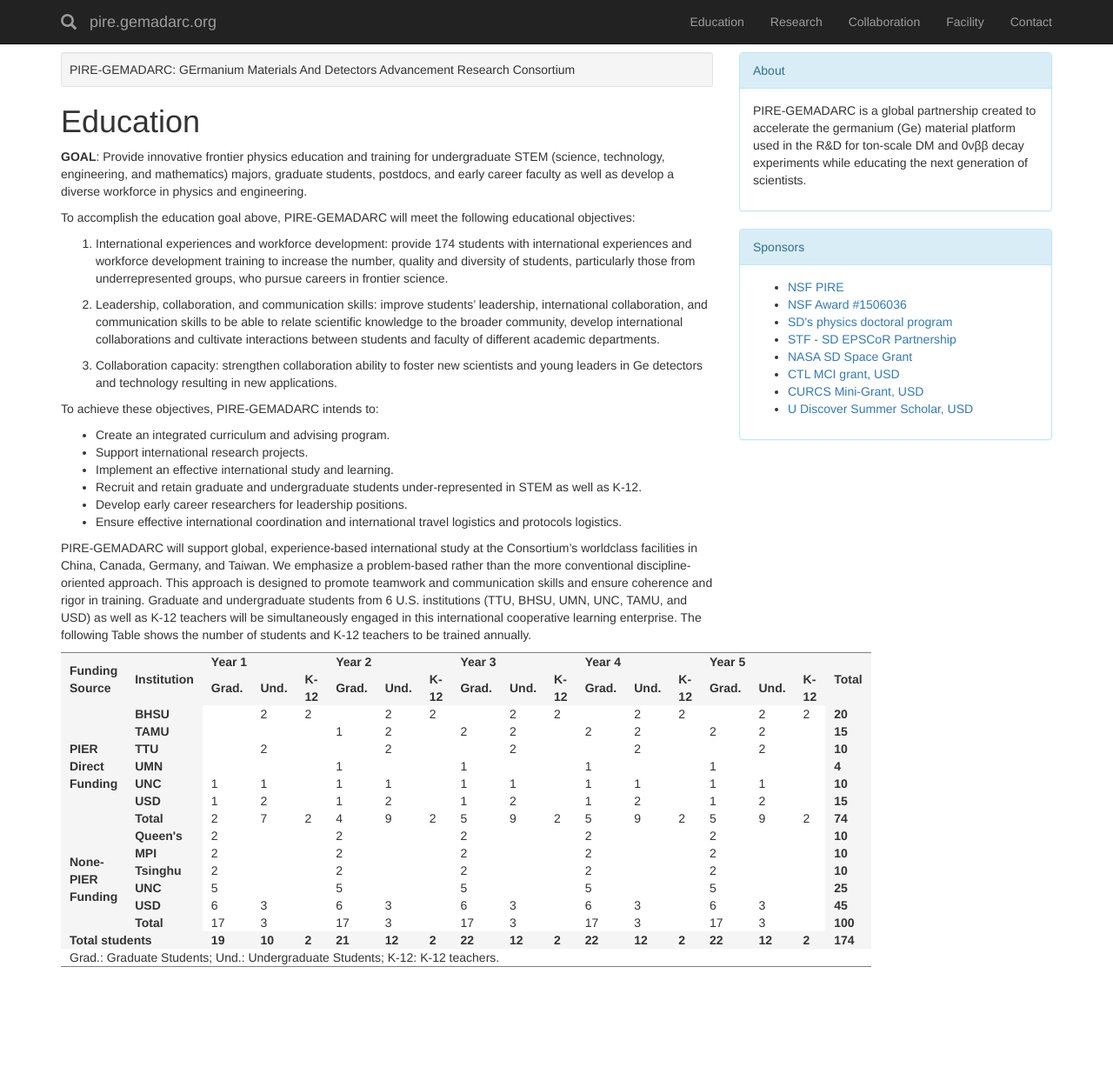
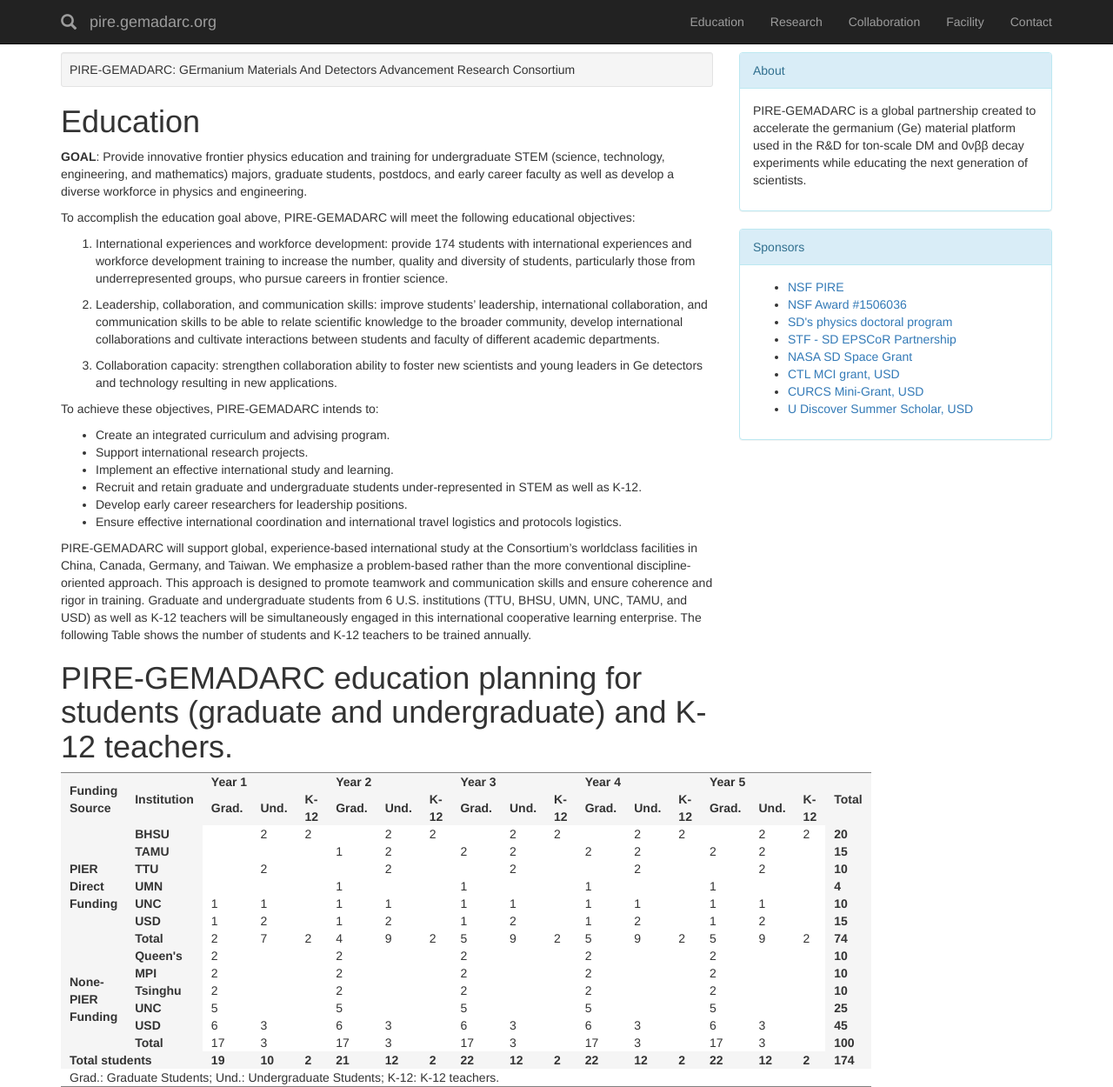
Before and after one commit to gemadarc/gemadarc.github.io, a Jekyll site: the page built from edu.md, in a window 1280 px wide and 1250 px high. Shown: the whole window at 87% size. Built offline with Jekyll 4.4.1, drawn with Linux system fonts in a browser that asks for light colours; nearby versions of some CDN libraries; our own code applies the rules of GitHub Pages for plain Markdown files.

Commit message:
Update edu.md

```diff
--- a/edu.md
+++ b/edu.md
@@ -32,7 +32,7 @@ from 6 U.S. institutions (TTU, BHSU, UMN, UNC, TAMU, and USD) as well as K-12 te
 simultaneously engaged in this international cooperative learning enterprise. The following Table shows the number of
 students and K-12 teachers to be trained annually.
 
-
+<h1>PIRE-GEMADARC education planning for students (graduate and undergraduate) and K-12 teachers. </h1>
 <table>
 <tr>
 <th rowspan="2"> Funding Source </th>
```
